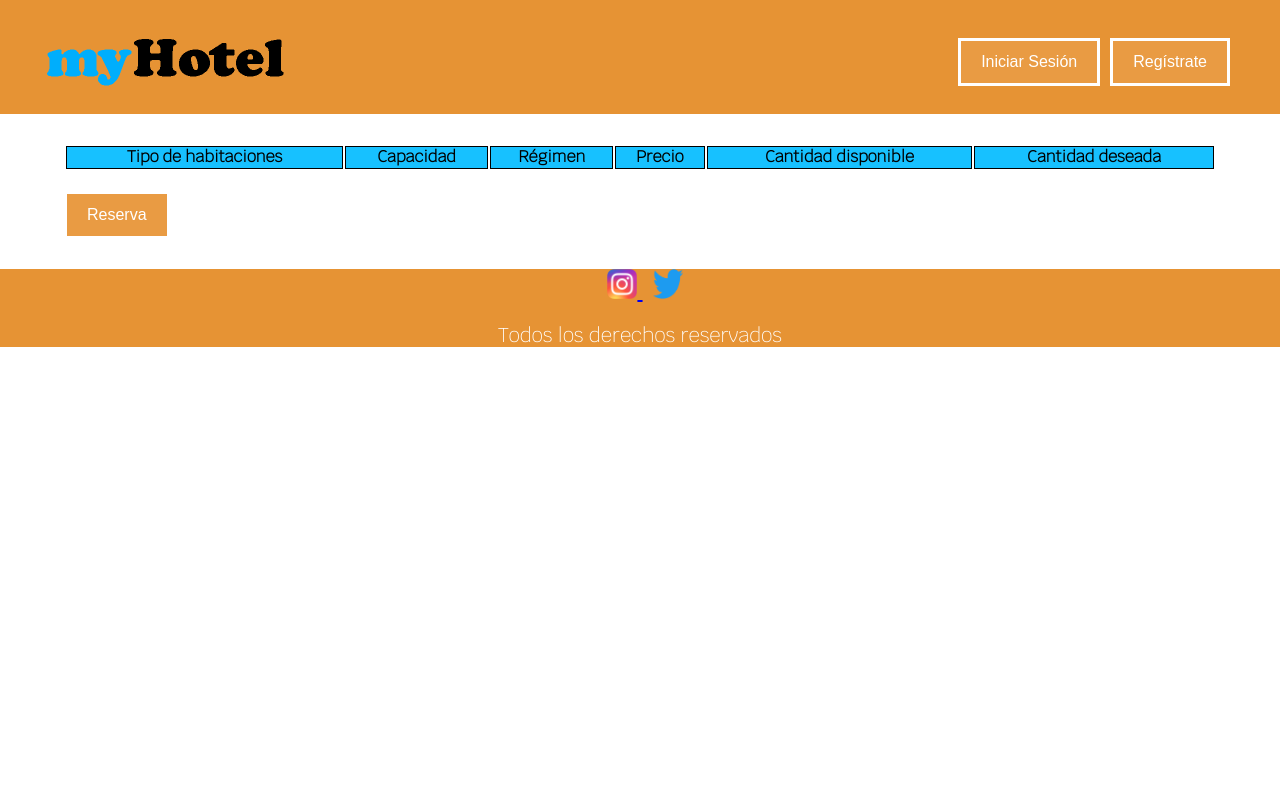
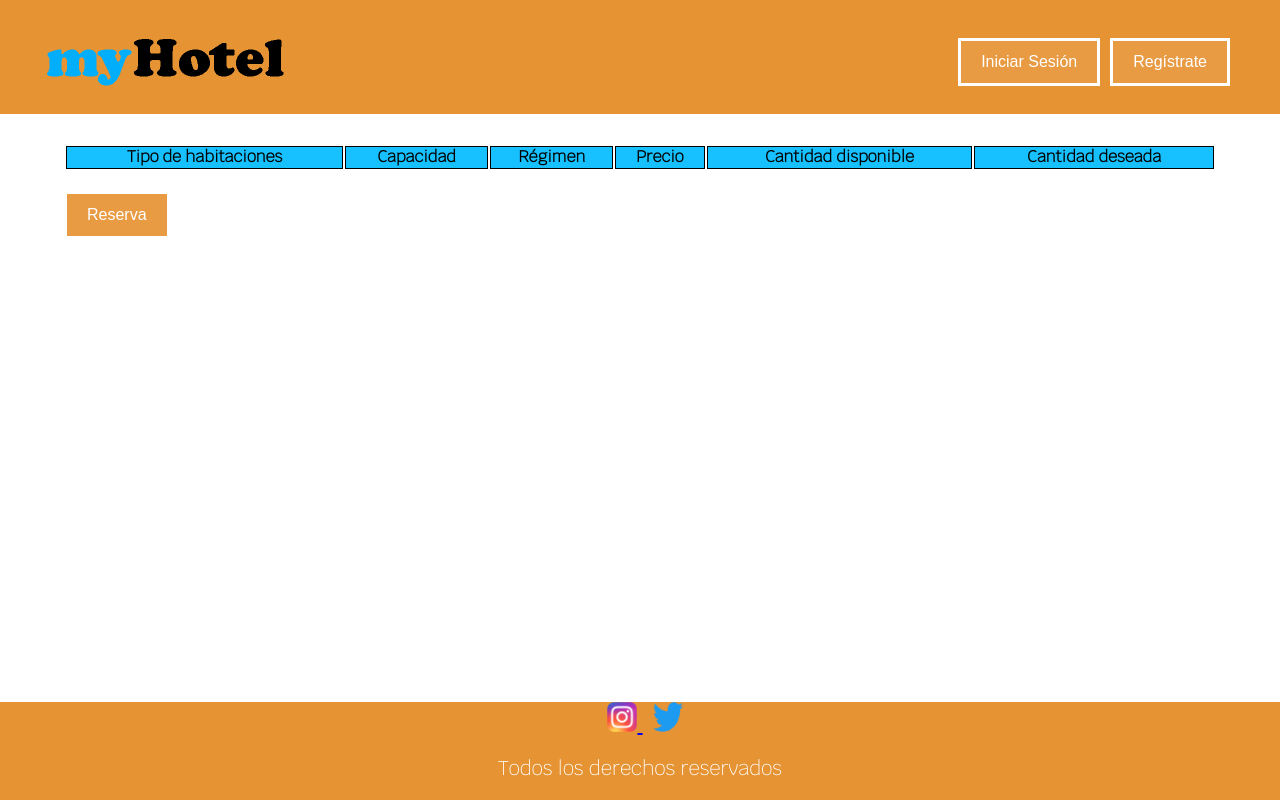
Before and after one commit to ChinoBu1/myhotel-oak, a plain HTML site: page public/hotel_ejemplo.html in a window 1280 px wide. Drawn offline with Linux system fonts and the light colour scheme; no server answers.

Commit message:
Update hotel_ejemplo.html

```diff
--- a/public/hotel_ejemplo.html
+++ b/public/hotel_ejemplo.html
@@ -133,7 +133,7 @@
     </section>
 
 
-    <footer>
+    <footer style="position: fixed; bottom: 0px;">
 
         <div>
             <a href="https://www.instagram.com/projectmyhotel/" target="_blank">
```
